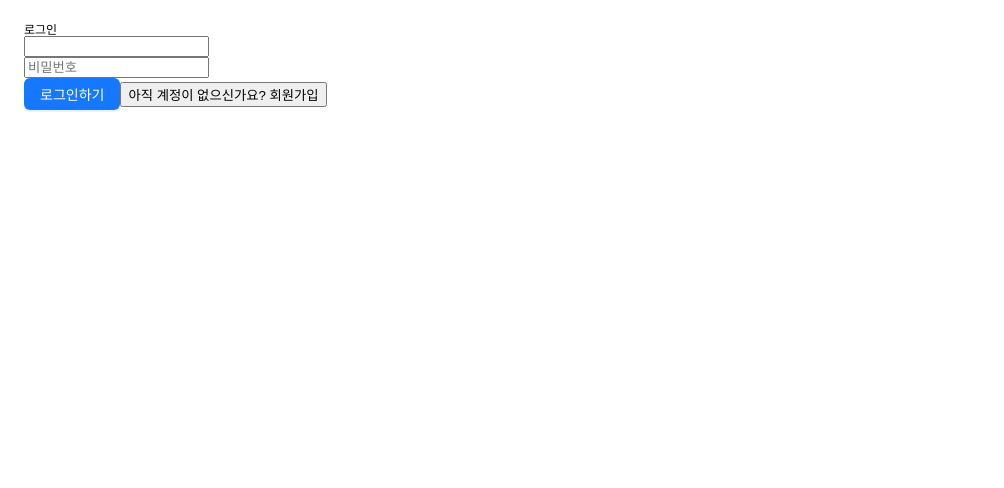
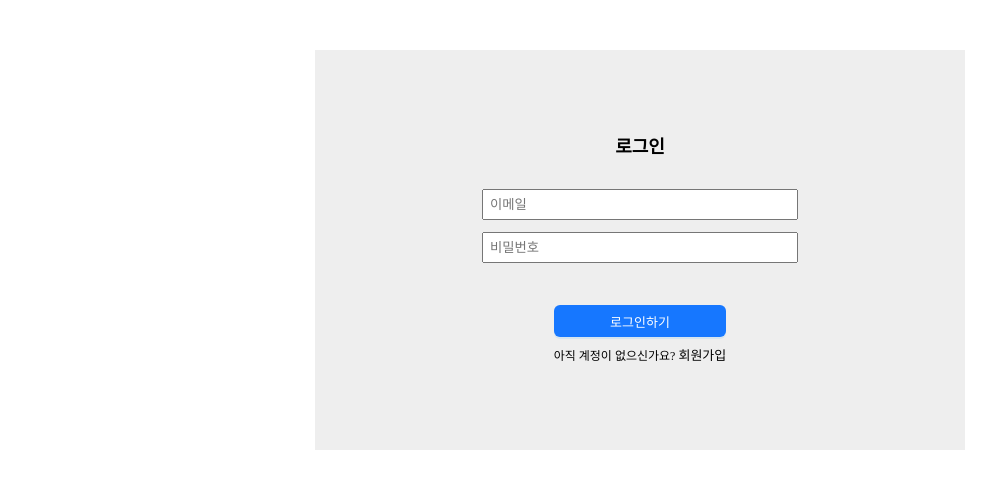
Before and after one commit to LeeDongTak/auction-project, a React (Create React App) app: page /login in a window 1280 px wide. Shown: the top 488 px of the page, without its empty margins (0-1004 px from the left). Built offline with nearby package versions, Linux system fonts and the light colour scheme; no server answers.

Commit message:
아이디 회원가입 ui 수정

```diff
--- a/package.json
+++ b/package.json
@@ -3,6 +3,7 @@
   "version": "0.1.0",
   "private": true,
   "dependencies": {
+    "@ant-design/icons": "^5.2.6",
     "@reduxjs/toolkit": "^2.0.1",
     "@supabase/auth-ui-react": "^0.4.6",
     "@supabase/auth-ui-shared": "^0.1.8",
--- /dev/null
+++ b/src/components/ListSkeletom/ListSkeleton.tsx
@@ -0,0 +1,90 @@
+import type Icon from "@ant-design/icons";
+import { LikeOutlined, MessageOutlined, StarOutlined } from "@ant-design/icons";
+import { Avatar, List, Skeleton } from "antd";
+import React, { useState } from "react";
+
+interface IconTextProps {
+  icon: typeof Icon;
+  text: React.ReactNode;
+}
+
+const listData = Array.from({ length: 3 }).map((_, i) => ({
+  href: "https://ant.design",
+  title: `ant design part ${i + 1}`,
+  avatar: `https://xsgames.co/randomusers/avatar.php?g=pixel&key=${i}`,
+  description:
+    "Ant Design, a design language for background applications, is refined by Ant UED Team.",
+  content:
+    "We supply a series of design principles, practical patterns and high quality design resources (Sketch and Axure), to help people create their product prototypes beautifully and efficiently.",
+}));
+
+const IconText: React.FC<IconTextProps> = ({ icon, text }) => (
+  <>
+    {React.createElement(icon, { style: { marginRight: 8 } })}
+    {text}
+  </>
+);
+
+const ListSkeleton: React.FC = () => {
+  const [loading, setLoading] = useState(true);
+
+  const onChange = (checked: boolean) => {
+    setLoading(!checked);
+  };
+
+  return (
+    <>
+      <List
+        itemLayout="vertical"
+        size="large"
+        dataSource={listData}
+        renderItem={(item) => (
+          <List.Item
+            key={item.title}
+            actions={
+              !loading
+                ? [
+                    <IconText
+                      icon={StarOutlined}
+                      text="156"
+                      key="list-vertical-star-o"
+                    />,
+                    <IconText
+                      icon={LikeOutlined}
+                      text="156"
+                      key="list-vertical-like-o"
+                    />,
+                    <IconText
+                      icon={MessageOutlined}
+                      text="2"
+                      key="list-vertical-message"
+                    />,
+                  ]
+                : undefined
+            }
+            extra={
+              !loading && (
+                <img
+                  width={272}
+                  alt="logo"
+                  src="https://gw.alipayobjects.com/zos/rmsportal/mqaQswcyDLcXyDKnZfES.png"
+                />
+              )
+            }
+          >
+            <Skeleton loading={loading} active avatar>
+              <List.Item.Meta
+                avatar={<Avatar src={item.avatar} />}
+                title={<a href={item.href}>{item.title}</a>}
+                description={item.description}
+              />
+              {item.content}
+            </Skeleton>
+          </List.Item>
+        )}
+      />
+    </>
+  );
+};
+
+export default ListSkeleton;
--- a/src/components/LoginForm/LoginForm.tsx
+++ b/src/components/LoginForm/LoginForm.tsx
@@ -13,7 +13,7 @@ interface SignFormProps {
   setMode: React.Dispatch<React.SetStateAction<string>>;
 }
 
-type Inputs = {
+type FormValues = {
   email: string;
   password: string;
   address1?: string;
@@ -37,7 +37,9 @@ const LoginForm: React.FC<SignFormProps> = ({ mode, setMode }) => {
     handleSubmit,
     formState: { errors },
     reset,
-  } = useForm<Inputs>({ mode: "onChange" });
+  } = useForm<FormValues>({ mode: "onChange" });
+
+  console.log("errors", errors);
 
   const onSubmit: SubmitHandler<FieldValues> = ({ email, password }) => {
     if (mode === "로그인") {
@@ -109,7 +111,7 @@ const LoginForm: React.FC<SignFormProps> = ({ mode, setMode }) => {
     },
   };
 
-  const signInHandler = async ({ email, password }: Inputs) => {
+  const signInHandler = async ({ email, password }: FormValues) => {
     try {
       const { data, error } = await supabase.auth.signInWithPassword({
         email,
@@ -137,7 +139,7 @@ const LoginForm: React.FC<SignFormProps> = ({ mode, setMode }) => {
     address1,
     address2,
     nickname,
-  }: Inputs) => {
+  }: FormValues) => {
     try {
       const {
         data: { user },
@@ -186,16 +188,20 @@ const LoginForm: React.FC<SignFormProps> = ({ mode, setMode }) => {
   };
 
   return (
-    <FormContainer>
+    <StFormContainer>
+      <FormWrapper onSubmit={handleSubmit(onSubmit)}>
         <h2>{mode === "로그인" ? "로그인" : "회원가입"}</h2>
-      <form onSubmit={handleSubmit(onSubmit)}>
+        <StInputSection>
           <div>
-          <input type="email" {...register("email", userEmail)} />
+            <input
+              type="email"
+              placeholder="이메일"
+              {...register("email", userEmail)}
+            />
             {errors?.email && ( // 에러 메시지
               <div>{errors?.email?.message as string}</div>
             )}
           </div>
-
           <div>
             <input
               type="password"
@@ -207,34 +213,43 @@ const LoginForm: React.FC<SignFormProps> = ({ mode, setMode }) => {
             )}
           </div>
           {mode === "회원가입" && (
+            <>
               <div>
                 <input
                   type="nickname"
-              placeholder="nickname"
-              {...register("nickname", userAddress)}
+                  placeholder="닉네임"
+                  {...register("nickname", nickname)}
                 />
                 {errors?.nickname && ( // 에러 메시지
                   <div>{errors?.nickname?.message as string}</div>
                 )}
+              </div>
+              <div>
                 <input
                   type="address1"
-              placeholder="주소1"
+                  placeholder="주소"
                   {...register("address1", userAddress)}
                 />
                 {errors?.address1 && ( // 에러 메시지
                   <div>{errors?.address1?.message as string}</div>
                 )}
+              </div>
+
+              <div>
                 <input
                   type="address2"
-              placeholder="주소2"
+                  placeholder="상세주소"
                   {...register("address2", userAddress)}
                 />
                 {errors?.address2 && ( // 에러 메시지
                   <div>{errors?.address2?.message as string}</div>
                 )}
               </div>
+            </>
           )}
+        </StInputSection>
 
+        <StButtonSection>
           {mode === "로그인" ? (
             <>
               <Button
@@ -244,9 +259,10 @@ const LoginForm: React.FC<SignFormProps> = ({ mode, setMode }) => {
               >
                 로그인하기
               </Button>
-            <button onClick={onClickHandler}>
-              아직 계정이 없으신가요? 회원가입
-            </button>
+              <p>
+                아직 계정이 없으신가요?{" "}
+                <span onClick={onClickHandler}>회원가입</span>
+              </p>
             </>
           ) : (
             <>
@@ -257,20 +273,74 @@ const LoginForm: React.FC<SignFormProps> = ({ mode, setMode }) => {
               >
                 회원가입하기
               </Button>
-            <button onClick={onClickHandler}>
-              이미 계정이 있으신가요? 로그인
-            </button>
+              <p>
+                이미 계정이 있으신가요?{" "}
+                <span onClick={onClickHandler}>로그인</span>{" "}
+              </p>
             </>
           )}
-      </form>
-    </FormContainer>
+        </StButtonSection>
+      </FormWrapper>
+    </StFormContainer>
   );
 };
 
-const FormContainer = styled.div`
+const StFormContainer = styled.div`
   display: flex;
   flex-direction: column;
+  justify-content: center;
+  align-items: flex-end;
+  margin: auto;
+  width: 650px;
+  max-width: 650px;
+  margin-top: 50px;
+
+  h2 {
+    font-size: large;
+    font-weight: 600;
+    margin-bottom: 1.25rem;
+  }
+`;
+
+const FormWrapper = styled.form`
+  display: flex;
+  flex-direction: column;
+  align-items: center;
+  justify-content: center;
+  height: 100%;
+  width: 100%;
+  gap: 1rem;
+  background-color: #eee;
   padding: 2rem;
+  min-height: 400px;
+`;
+
+const StInputSection = styled.section`
+  display: flex;
+  flex-direction: column;
+  justify-content: center;
+  align-items: center;
+  /* background-color: aliceblue; */
+  width: 100%;
+
+  input {
+    width: 300px;
+    padding: 0.5rem;
+    margin: 0.5rem 0;
+  }
+`;
+
+const StButtonSection = styled.section`
+  display: flex;
+  flex-direction: column;
+  gap: 1rem;
+  margin-top: 2rem;
+
+  span {
+    cursor: pointer;
+    font-size: small;
+    font-weight: 500;
+  }
 `;
 
 export default LoginForm;
--- /dev/null
+++ b/src/components/MyPageCategory/MyPageCategory.tsx
@@ -0,0 +1,23 @@
+import { styled } from "styled-components";
+
+const MyPageCategory = () => {
+  // 카테고리 불러오기
+  return (
+    <StCategoryWrapper>
+      <li>category1</li>
+      <li>category2</li>
+      <li>category3</li>
+      <li>category4</li>
+    </StCategoryWrapper>
+  );
+};
+
+const StCategoryWrapper = styled.ul`
+  display: flex;
+  flex-direction: column;
+  gap: 1rem;
+  padding: 1rem;
+  font-size: small;
+  background-color: #999;
+`;
+export default MyPageCategory;
--- a/src/components/MyPagePosts/MyPagePosts.tsx
+++ b/src/components/MyPagePosts/MyPagePosts.tsx
@@ -1,48 +1,16 @@
-import { useQuery } from "@tanstack/react-query";
 import { styled } from "styled-components";
-import { fetchGetAuctions } from "../../api/auction";
-import { Auction_post, Category } from "../../types/databaseRetrunTypes";
+import MyPageCategory from "../MyPageCategory/MyPageCategory";
+import PostList from "./PostList/PostList";
 
 interface Props {
   userId: string;
 }
 
 const MyPagePosts = ({ userId }: Props) => {
-  const queryOption = {
-    searchKeyword: "",
-    categories: [] as Pick<Category, "category_id">[],
-    limit: 20,
-    offset: 0,
-    orderBy: "created_at",
-    order: false,
-    user_id: userId,
-  };
-
-  const { data: posts } = useQuery<Auction_post[]>({
-    queryKey: ["posts"],
-    queryFn: () =>
-      fetchGetAuctions(
-        queryOption.searchKeyword,
-        queryOption.categories,
-        queryOption.limit,
-        queryOption.offset,
-        queryOption.orderBy,
-        queryOption.order,
-        queryOption.user_id
-      ),
-  });
-
   return (
     <StPostContainer>
-      <StCategoryWrapper>
-        <li>category1</li>
-        <li>category2</li>
-        <li>category3</li>
-        <li>category4</li>
-      </StCategoryWrapper>
-      <StPostsWrapper>
-        {posts?.map((post) => <li key={post.user_id}>{post.title}</li>)}
-      </StPostsWrapper>
+      <MyPageCategory />
+      <PostList />
     </StPostContainer>
   );
 };
@@ -51,24 +19,8 @@ const StPostContainer = styled.div`
   display: flex;
   gap: 1rem;
   width: 100%;
-  padding: 1rem;
+  padding: 0 1rem;
   background-color: #eee;
 `;
 
-const StCategoryWrapper = styled.ul`
-  display: flex;
-  flex-direction: column;
-  gap: 1rem;
-  padding: 1rem;
-  font-size: small;
-  background-color: #999;
-`;
-
-const StPostsWrapper = styled.ul`
-  display: flex;
-  flex-direction: column;
-  padding: 1rem;
-  gap: 1rem;
-`;
-
 export default MyPagePosts;
--- /dev/null
+++ b/src/components/MyPagePosts/PostList/PostItem/PostItem.tsx
@@ -0,0 +1,7 @@
+import { Auction_post } from "../../../../types/databaseRetrunTypes";
+
+const PostItem = ({ post }: { post: Auction_post }) => {
+  return <div>{post.title}</div>;
+};
+
+export default PostItem;
--- /dev/null
+++ b/src/components/MyPagePosts/PostList/PostList.tsx
@@ -0,0 +1,75 @@
+import { useQuery } from "@tanstack/react-query";
+import { Pagination } from "antd";
+import { useEffect, useState } from "react";
+import { styled } from "styled-components";
+import { fetchGetAuctions } from "../../../api/auction";
+import { supabase } from "../../../supabase";
+import { Auction_post, Category } from "../../../types/databaseRetrunTypes";
+import ListSkeleton from "../../ListSkeletom/ListSkeleton";
+import PostItem from "./PostItem/PostItem";
+
+const PostList = () => {
+  const [userId, setUserId] = useState<string>("");
+
+  useEffect(() => {
+    const fetchUser = async () => {
+      const { data } = await supabase.auth.getUser();
+      setUserId(data.user?.id as string);
+    };
+    fetchUser();
+  }, []);
+
+  const queryOption = {
+    searchKeyword: "",
+    categories: [] as Pick<Category, "category_id">[],
+    limit: 20,
+    offset: 0,
+    orderBy: "created_at",
+    order: false,
+    user_id: userId,
+  };
+
+  const {
+    data: posts,
+    isLoading,
+    isError,
+    error,
+  } = useQuery<Auction_post[]>({
+    queryKey: ["posts"],
+    queryFn: () =>
+      fetchGetAuctions(
+        queryOption.searchKeyword,
+        queryOption.categories,
+        queryOption.limit,
+        queryOption.offset,
+        queryOption.orderBy,
+        queryOption.order,
+        queryOption.user_id
+      ),
+  });
+
+  if (isLoading) {
+    return <ListSkeleton />;
+  }
+
+  return (
+    <StPostListWrapper>
+      {posts?.map((post, index) => <PostItem post={post} key={index} />)}
+      <Pagination defaultCurrent={1} total={50} />
+    </StPostListWrapper>
+  );
+};
+
+const StPostListWrapper = styled.ul`
+  display: flex;
+  flex-direction: column;
+  padding: 1rem;
+  gap: 1rem;
+`;
+
+const StSkeleton = styled.div`
+  display: flex;
+  flex-direction: column;
+`;
+
+export default PostList;
--- a/src/pages/Auth.tsx
+++ b/src/pages/Auth.tsx
@@ -1,14 +1,21 @@
 import { useState } from "react";
+import { styled } from "styled-components";
 import LoginForm from "../components/LoginForm/LoginForm";
 
 const Auth = () => {
   const [mode, setMode] = useState("로그인");
 
   return (
-    <div>
+    <StAuthContainer>
       <LoginForm mode={mode} setMode={setMode} />
-    </div>
+    </StAuthContainer>
   );
 };
 
+const StAuthContainer = styled.div`
+  display: flex;
+  width: 100%;
+  height: 100%;
+`;
+
 export default Auth;
--- a/src/pages/Profile.tsx
+++ b/src/pages/Profile.tsx
@@ -1,10 +1,7 @@
-import { useQuery } from "@tanstack/react-query";
 import { useEffect, useState } from "react";
-import { fetchGetAuctions } from "../api/auction";
 import MyPagePosts from "../components/MyPagePosts/MyPagePosts";
 import UserProfile from "../components/UserProfile/UserProfile";
 import { supabase } from "../supabase";
-import { Auction_post, Category } from "../types/databaseRetrunTypes";
 
 interface UserInfo {
   id: string;
@@ -15,32 +12,6 @@ interface UserInfo {
 const Profile = () => {
   const [userId, setUserId] = useState<string>("");
   const [user, setUser] = useState<UserInfo>();
-
-  const queryOption = {
-    searchKeyword: "",
-    categories: [] as Pick<Category, "category_id">[],
-    limit: 20,
-    offset: 0,
-    orderBy: "created_at",
-    order: false,
-    user_id: userId,
-  };
-
-  const { data: posts } = useQuery<Auction_post[]>({
-    queryKey: ["posts"],
-    queryFn: () =>
-      fetchGetAuctions(
-        queryOption.searchKeyword,
-        queryOption.categories,
-        queryOption.limit,
-        queryOption.offset,
-        queryOption.orderBy,
-        queryOption.order,
-        queryOption.user_id
-      ),
-  });
-
-  console.log(posts);
 
   useEffect(() => {
     const fetchUser = async () => {
--- a/src/share/Router.tsx
+++ b/src/share/Router.tsx
@@ -10,8 +10,8 @@ const Router = () => {
   return (
     <BrowserRouter>
       <Routes>
+        <Route path="/" element={<Home />} />
         <Route path="/login" element={<Auth />} />
-        <Route path="/" element={<Home />} />
         <Route path="/auth" element={<AuthLayout />}>
           <Route path="detail/:auctionId" element={<Detail />} />
           <Route path="profile" element={<Profile />} />
```
Also changed, not shown: 1 other file (tests, documents, lock files or other folders). Lines whose indentation alone changed are shown as unchanged.
